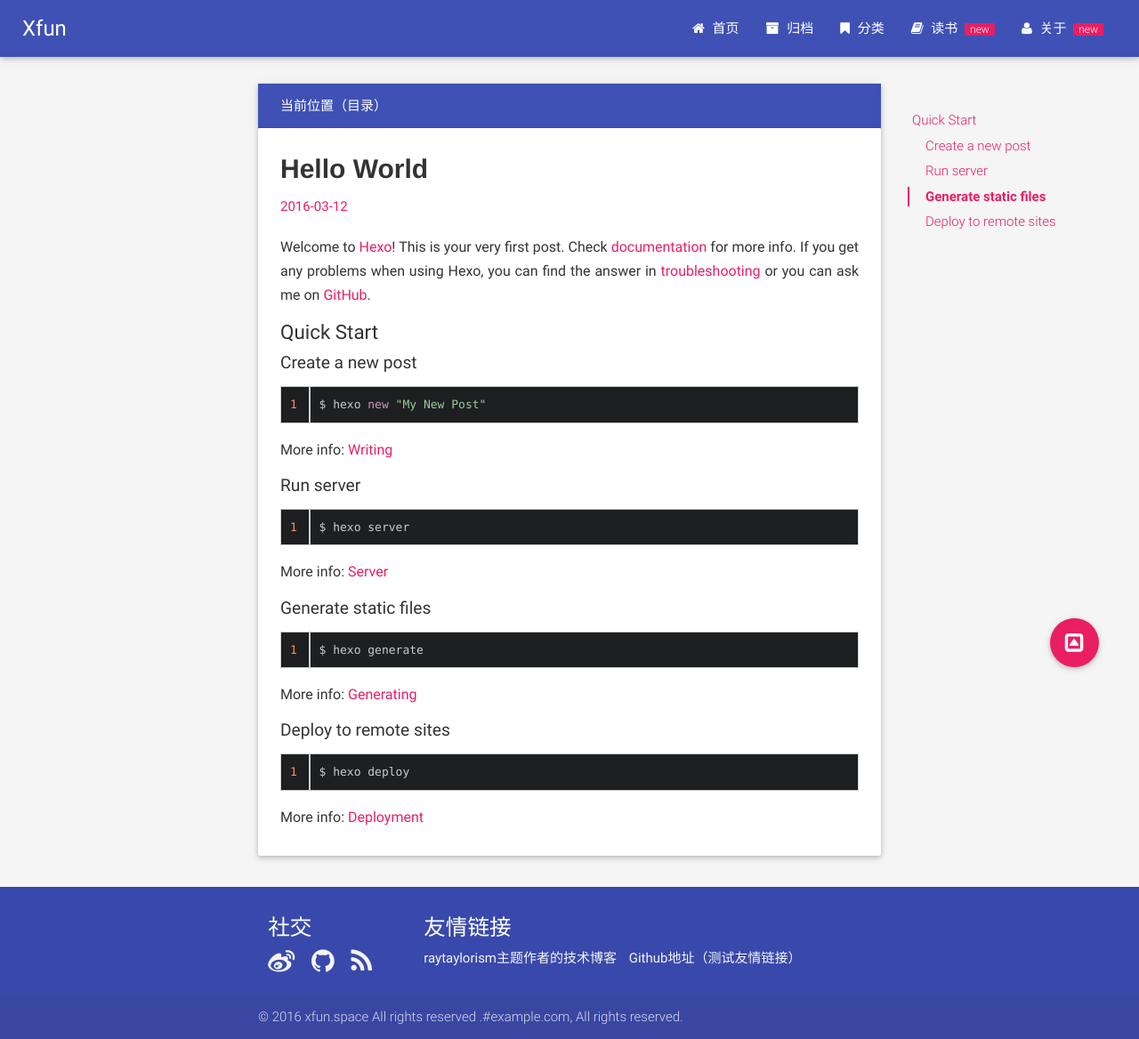
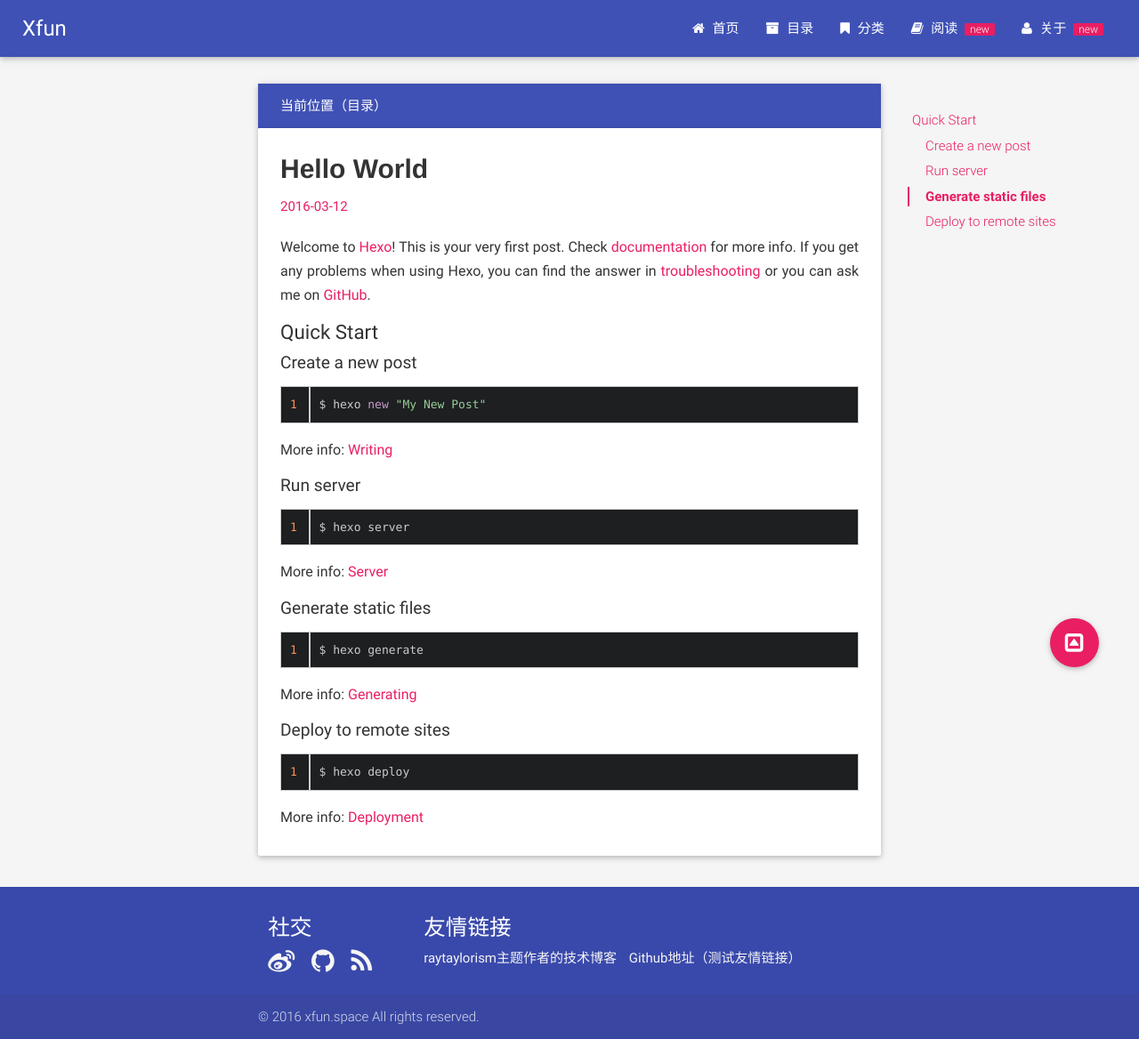
Before and after one commit to GeniusInstitute/GeniusInstitute.github.io, a plain HTML site: page 2016/03/12/hello-world/index.html in a window 1280 px wide. Shown: the whole page at 89% size. Drawn offline with nearby package versions, Linux system fonts and the light colour scheme; some packages are replaced by stand-ins of ours.

Commit message:
Site updated: 2016-03-14 00:00:54

```diff
--- a/2016/03/12/hello-world/index.html
+++ b/2016/03/12/hello-world/index.html
@@ -57,7 +57,7 @@
                     <li>
                         <a class="menu-archive " href="/archives" >
                             <i class="fa fa-archive "></i>
-                            归档
+                            目录
                         </a>
                     </li>
 
@@ -71,7 +71,7 @@
                     <li>
                         <a class="menu-reading " href="/reading" >
                             <i class="fa fa-book "></i>
-                            读书
+                            阅读
                         </a>
                     </li>
 
@@ -109,7 +109,7 @@
             <li class="no-padding">
                 <a class="waves-effect menu-archive " href="/archives" >
                     <i class="fa fa-archive "></i>
-                    归档
+                    目录
                 </a>
             </li>
 
@@ -123,7 +123,7 @@
             <li class="no-padding">
                 <a class="waves-effect menu-reading " href="/reading" >
                     <i class="fa fa-book "></i>
-                    读书
+                    阅读
                 </a>
             </li>
 
@@ -258,7 +258,7 @@
     </div>
     <div class="footer-copyright">
         <div class="container">
-            © 2016 xfun.space All rights reserved .#example.com, All rights reserved.
+            © 2016 xfun.space All rights reserved.
         </div>
     </div>
 </footer>
```
Also changed, not shown: 2016/03/12/新的开始/index.html (+5 -5 lines), 2016/03/13/my-new-post-乐/index.html (+5 -5 lines), about/index.html (+5 -5 lines), archives/2016/03/index.html (+5 -5 lines), archives/2016/index.html (+5 -5 lines), archives/index.html (+5 -5 lines), index.html (+5 -5 lines).
